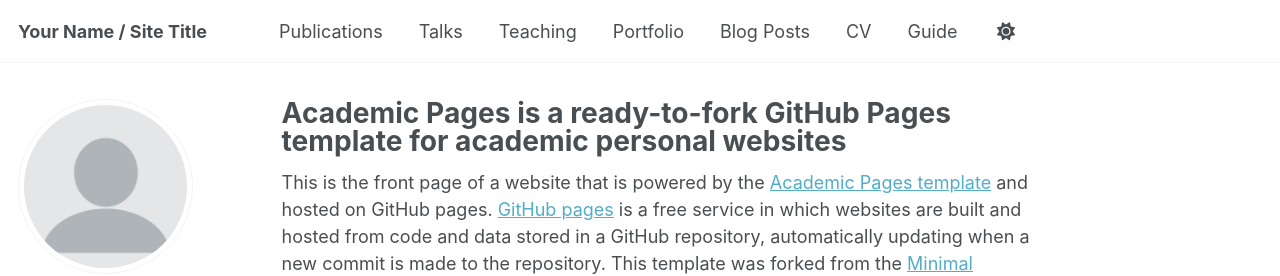
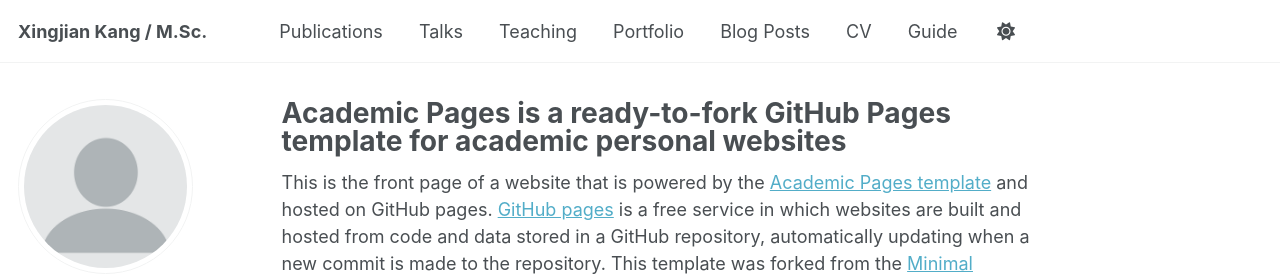
Before and after one commit to TrevorKang/TrevorKang.github.io, a Jekyll site: the page built from _pages/about.md, in a window 1280 px wide. Shown: the top 276 px of the page. Built offline with Jekyll 4.4.1, drawn with Linux system fonts in a browser that asks for light colours; some web fonts are replaced; a script that is not in the unit is left out.

Commit message:
change the title at _config.yml

```diff
--- a/_config.yml
+++ b/_config.yml
@@ -9,7 +9,7 @@
 # Basic Site Settings
 locale                   : "en-US"
 site_theme               : "default" # Currently available options are "default", "air"
-title                    : "Your Name / Site Title"
+title                    : "Xingjian Kang / M.Sc."
 title_separator          : "-"
 name                     : &name "Your Name"
 description              : &description "Your Name's academic portfolio"   # Update this with a general description of your site, this is the default if not overridden by a page
```
